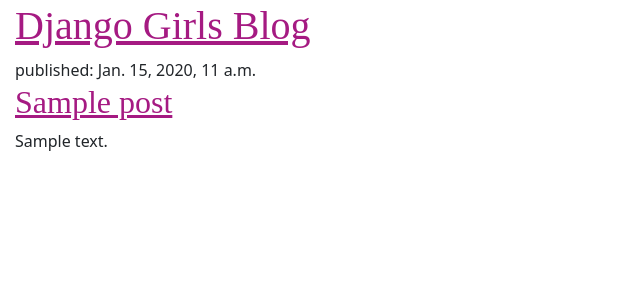
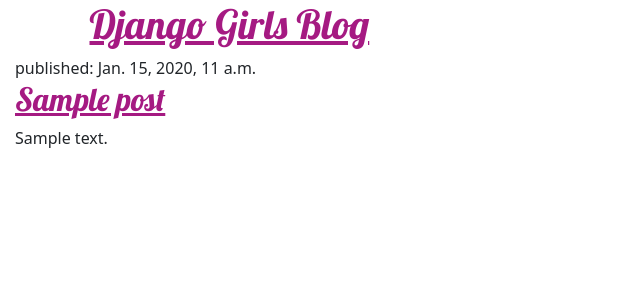
Before and after one commit to torimwhaley/my-first-blog, a Django app: page / in a window 1280 px wide. Shown: the top 300 px of the page, without its empty margins (0-640 px from the left). Run offline with Django 3.2, Linux system fonts and the light colour scheme; tables that the repository leaves empty hold one stand-in row (values such as "Sample post").

Commit message:
final push

```diff
--- a/blog/templates/blog/post_list.html
+++ b/blog/templates/blog/post_list.html
@@ -4,11 +4,14 @@
     <head>
         <title>Django Girls blog</title>
         <link rel="stylesheet" href="https://cdn.jsdelivr.net/npm/bootstrap@5.1.3/dist/css/bootstrap.min.css" integrity="sha384-1BmE4kWBq78iYhFldvKuhfTAU6auU8tT94WrHftjDbrCEXSU1oBoqyl2QvZ6jIW3" crossorigin="anonymous">
+        <link rel="stylesheet" href="https://fonts.googleapis.com/css?family=Lobster&subset=latin,latin-ext">
         <link rel="stylesheet" href="{% static 'css/blog.css' %}">
     </head>
     <body>
-        <header>
-            <h1><a href="/">Django Girls Blog</a></h1>
+        <header class="page-hader">
+            <div class="container">
+                <h1><a href="/">Django Girls Blog</a></h1>
+            </div>
         </header>
 
         {% for post in posts %}
```
